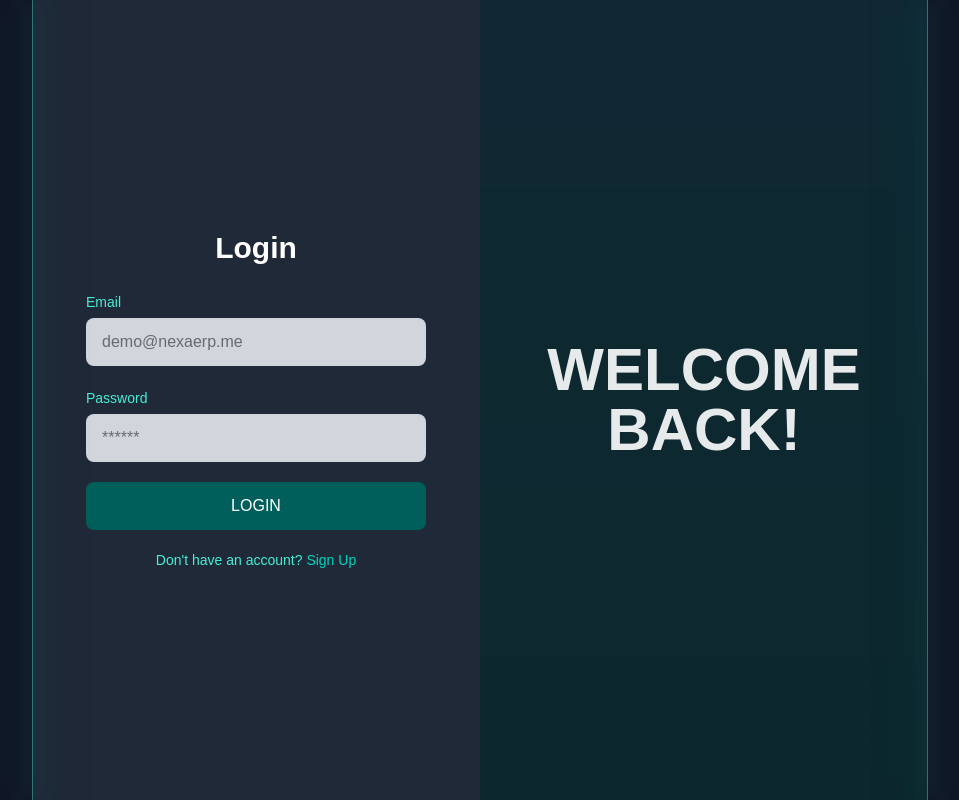
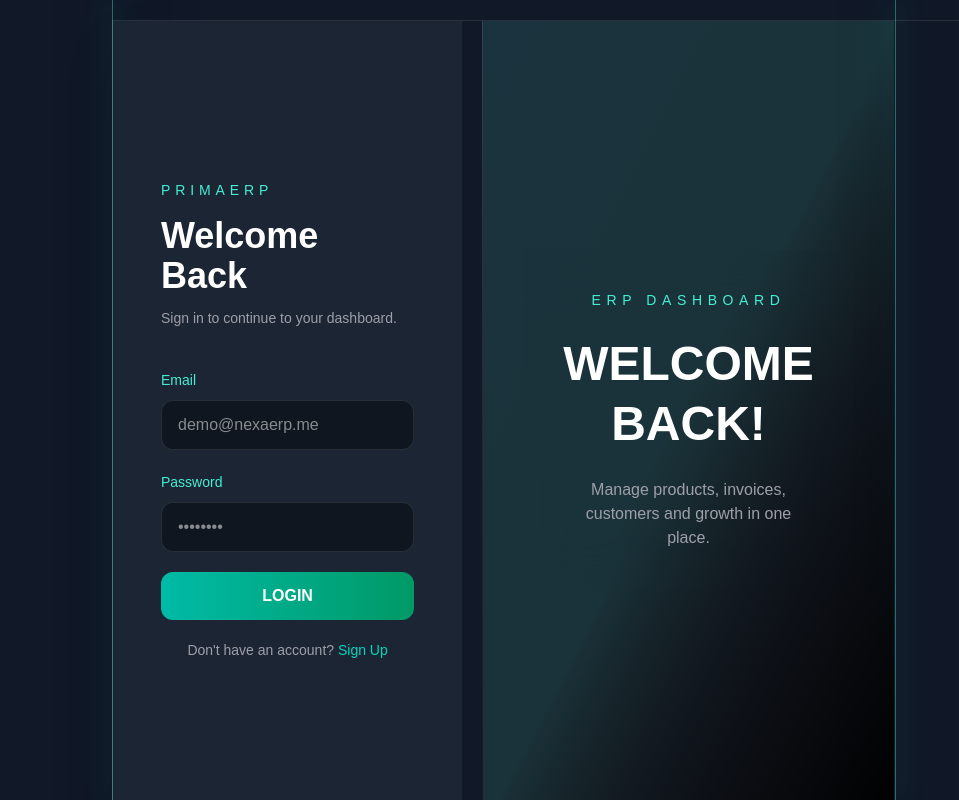
Before and after one commit to Misgana-shoa/nexerp-ui, a Next.js app: page / in a window 1280 px wide. Shown: the whole page, without its empty margins (160-1119 px from the left). Built offline with nearby package versions, Linux system fonts and the light colour scheme.

Commit message:
UI fix: responsive login layout updates

```diff
--- a/app/api/login/route.ts
+++ b/app/api/login/route.ts
@@ -4,7 +4,16 @@ export async function POST(req: NextRequest) {
   try {
     const { email, password } = await req.json();
 
-    const erpRes = await fetch(`${process.env.ERP_URL}/api/method/login`, {
+    const ERP_URL = process.env.ERP_URL;
+
+    if (!ERP_URL) {
+      return NextResponse.json(
+        { message: "ERP_URL not configured" },
+        { status: 500 }
+      );
+    }
+
+    const erpRes = await fetch(`${ERP_URL}/api/method/login`, {
       method: "POST",
       headers: {
         "Content-Type": "application/json",
@@ -13,21 +22,47 @@ export async function POST(req: NextRequest) {
         usr: email,
         pwd: password,
       }),
+      redirect: "manual",
     });
 
-    const data = await erpRes.json();
+    const text = await erpRes.text();
 
-    const response = NextResponse.json(data);
+    let data: any = {};
+    try {
+      data = JSON.parse(text);
+    } catch {
+      data = { raw: text };
+    }
 
-    // ✅ SAVE LOGIN SESSION (VERY IMPORTANT)
+    if (!erpRes.ok) {
+      return NextResponse.json(
+        {
+          message: "Login failed",
+          error: data,
+        },
+        { status: erpRes.status }
+      );
+    }
+
+    const response = NextResponse.json({
+      message: "Logged In",
+      ...data,
+    });
+
+    // Forward ERPNext cookies to browser
     const cookie = erpRes.headers.get("set-cookie");
+
     if (cookie) {
       response.headers.set("set-cookie", cookie);
     }
 
     return response;
   } catch (error) {
-    console.error(error);
-    return new NextResponse("Login failed", { status: 500 });
+    console.error("Login Error:", error);
+
+    return NextResponse.json(
+      { message: "Server Error" },
+      { status: 500 }
+    );
   }
 }
--- a/app/globals.css
+++ b/app/globals.css
@@ -11,6 +11,11 @@ body {
   font-family: Arial, Helvetica, sans-serif;
   background: var(--background);
   color: var(--foreground);
+}
+html, body {
+  margin: 0;
+  padding: 0;
+  height: 100%;
 }
 
 /* ================= LOGIN ================= */
--- a/app/page.tsx
+++ b/app/page.tsx
@@ -1,43 +1,62 @@
 "use client";
 
-import { useState, ChangeEvent } from "react";
+import { useState, ChangeEvent, KeyboardEvent } from "react";
 import { useRouter } from "next/navigation";
 import { motion } from "framer-motion";
 
-export default function Login(){
+export default function Login() {
   const router = useRouter();
 
   const [email, setEmail] = useState("");
   const [password, setPassword] = useState("");
+
   const [loading, setLoading] = useState(false);
   const [exit, setExit] = useState(false);
+  const [error, setError] = useState("");
 
   const handleLogin = async (): Promise<void> => {
     try {
       setLoading(true);
+      setError("");
 
       const res = await fetch("/api/login", {
         method: "POST",
         headers: {
           "Content-Type": "application/json",
         },
+        credentials: "include",
         body: JSON.stringify({
           email,
           password,
         }),
-        credentials: "include",
       });
 
-      const data = await res.json();
+      const text = await res.text();
 
-      if (data.message === "Logged In") {
+      let data: any = {};
+      try {
+        data = JSON.parse(text);
+      } catch {
+        data = { raw: text };
+      }
+
+      if (
+        res.ok &&
+        (
+          data.message === "Logged In" ||
+          data.message === "Logged in" ||
+          data.full_name ||
+          text.toLowerCase().includes("logged")
+        )
+      ) {
         router.push("/dashboard");
-      } else {
-        alert("❌ Login Failed");
+        return;
       }
-    } catch (error) {
-      console.error(error);
-      alert("⚠️ Error");
+
+      setError("Invalid email or password.");
+    } catch (err) {
+      console.error(err);
+      setError("Server connection failed.");
     } finally {
       setLoading(false);
     }
@@ -45,9 +64,16 @@ export default function Login(){
 
   const goToSignup = () => {
     setExit(true);
+
     setTimeout(() => {
       router.push("/signup");
     }, 400);
+  };
+
+  const handleEnter = (e: KeyboardEvent<HTMLInputElement>) => {
+    if (e.key === "Enter") {
+      handleLogin();
+    }
   };
 
   return (
@@ -55,39 +81,52 @@ export default function Login(){
       initial={{ x: -300, opacity: 0 }}
       animate={exit ? { x: 300, opacity: 0 } : { x: 0, opacity: 1 }}
       transition={{ duration: 0.4 }}
-      className="relative h-screen bg-[#111827] overflow-hidden text-white"
+      className="relative min-h-screen overflow-hidden bg-[#111827] text-white"
     >
-
-      {/* LEFT EDGE GLOW */}
-      <div className="absolute left-48 top-0 h-full w-px
-        bg-teal-300/40
-        shadow-[0_0_25px_rgba(45,212,191,0.9),0_0_60px_rgba(45,212,191,0.6)]
-        z-50"
+      {/* Left Glow */}
+      <div
+        className="absolute left-10 md:left-68 top-0 h-full w-px bg-teal-300/40
+        shadow-[0_0_25px_rgba(45,212,191,0.9),0_0_60px_rgba(45,212,191,0.6)]"
       />
 
-      {/* RIGHT EDGE GLOW */}
-      <div className="absolute right-48 top-0 h-full w-px
-        bg-teal-300/40
-        shadow-[0_0_25px_rgba(45,212,191,0.9),0_0_60px_rgba(45,212,191,0.6)]
-        z-50"
+      {/* Right Glow */}
+      <div
+        className="absolute right-10 md:right-56 top-0 h-full w-px bg-teal-300/40
+        shadow-[0_0_25px_rgba(45,212,191,0.9),0_0_60px_rgba(45,212,191,0.6)]"
       />
 
-      {/* CENTER WRAPPER */}
-      <div className="h-full flex items-center justify-center">
+         {/* CENTER */}
+<div className="min-h-screen w-full flex items-stretch justify-center px-0 md:px-4">
+  <div
+    className="
+      w-full max-w-6xl mx-auto
+      grid grid-cols-1 md:grid-cols-2
+      min-h-screen
+      shadow-2xl border border-white/10
+      overflow-hidden relative left-52
+    "
+  >
+          {/* LEFT */}
+          <div className="p-6 md:p-12 bg-[#1f2937]/80 flex items-center justify-center min-h-screen md:min-h-0">
+            <div className="w-full max-w-md">
+              <p className="text-sm tracking-[0.35em] text-teal-300 uppercase">
+                PrimaERP
+              </p>
 
-        <div className="w-[70%] h-full flex overflow-hidden">
+              <h1 className="mt-4 text-4xl font-bold">
+                Welcome Back
+              </h1>
 
-          {/* LEFT PANEL */}
-          <div className="w-2/3 flex items-center justify-center bg-[#1f2937]">
+              <p className="mt-3 text-sm text-zinc-400">
+                Sign in to continue to your dashboard.
+              </p>
 
-            <div className="w-[340px] space-y-5">
+              <div className="mt-10 space-y-5">
+                <div>
+                  <label className="text-sm text-teal-300">
+                    Email
+                  </label>
 
-              <h2 className="text-3xl font-semibold text-center mb-6">
-                Login
-              </h2>
-
-              <div>
-                <label className="text-teal-300 text-sm">Email</label>
                   <input
                     type="text"
                     placeholder="demo@nexaerp.me"
@@ -95,54 +134,83 @@ export default function Login(){
                     onChange={(e: ChangeEvent<HTMLInputElement>) =>
                       setEmail(e.target.value)
                     }
-                  className="w-full mt-1 px-4 py-3 rounded-lg bg-gray-300 text-black outline-none"
+                    onKeyDown={handleEnter}
+                    className="mt-2 w-full rounded-xl border border-white/10 bg-black/40 px-4 py-3 outline-none transition focus:border-teal-400"
                   />
                 </div>
 
                 <div>
-                <label className="text-teal-300 text-sm">Password</label>
+                  <label className="text-sm text-teal-300">
+                    Password
+                  </label>
+
                   <input
                     type="password"
-                  placeholder="******"
+                    placeholder="••••••••"
                     value={password}
                     onChange={(e: ChangeEvent<HTMLInputElement>) =>
                       setPassword(e.target.value)
                     }
-                  className="w-full mt-1 px-4 py-3 rounded-lg bg-gray-300 text-black outline-none"
+                    onKeyDown={handleEnter}
+                    className="mt-2 w-full rounded-xl border border-white/10 bg-black/40 px-4 py-3 outline-none transition focus:border-teal-400"
                   />
                 </div>
+
+                {error && (
+                  <div className="rounded-xl border border-red-500/20 bg-red-500/10 px-4 py-3 text-sm text-red-300">
+                    {error}
+                  </div>
+                )}
 
                 <button
                   onClick={handleLogin}
                   disabled={loading}
-                className="w-full py-3 rounded-lg bg-teal-800 hover:bg-teal-700 transition"
+                  className="flex w-full items-center justify-center rounded-xl bg-gradient-to-r from-teal-500 to-emerald-600 py-3 font-semibold transition hover:opacity-90 disabled:opacity-60"
                 >
-                {loading ? "Logging in..." : "LOGIN"}
+                  {loading ? (
+                    <div className="flex items-center gap-2">
+                      <div className="h-4 w-4 animate-spin rounded-full border-2 border-white/40 border-t-white" />
+                      Logging in...
+                    </div>
+                  ) : (
+                    "LOGIN"
+                  )}
                 </button>
 
-              <p className="text-sm text-teal-300 text-center">
-                Don't have an account?{" "}
+                <p className="text-center text-sm text-zinc-400">
+                  Don&apos;t have an account?{" "}
                   <span
                     onClick={goToSignup}
-                  className="text-teal-400 cursor-pointer"
+                    className="cursor-pointer font-medium text-teal-400 hover:text-teal-300"
                   >
                     Sign Up
                   </span>
                 </p>
-
+              </div>
             </div>
           </div>
 
-          {/* RIGHT PANEL */}
-          <div className="w-2/3 flex items-center justify-center
-            bg-gradient-to-b from-teal-500/10 to-emerald-900/30">
+          {/* RIGHT */}
+          <div
+  className="hidden md:flex items-center justify-center border-l border-white/10 bg-white/5
+bg-gradient-to-br from-teal-500/10 via-emerald-500/10 to-black p-10 min-h-screen md:min-h-0"
+>
+            <div className="w-full max-w-3xl p-10 text-center backdrop-blur-xl">
+              <p className="text-sm tracking-[0.4em] text-teal-300 uppercase">
+                ERP Dashboard
+              </p>
 
-            <h1 className="text-6xl font-bold text-white/90 text-center">
-              WELCOME <br /> BACK!
-            </h1>
+              <h2 className="mt-6 text-5xl font-bold leading-tight">
+                WELCOME
+                <br />
+                BACK!
+              </h2>
 
+              <p className="mt-6 text-zinc-400">
+                Manage products, invoices, customers and growth in one place.
+              </p>
             </div>
-
+          </div>
         </div>
       </div>
     </motion.div>
```
Lines whose indentation alone changed are shown as unchanged.
